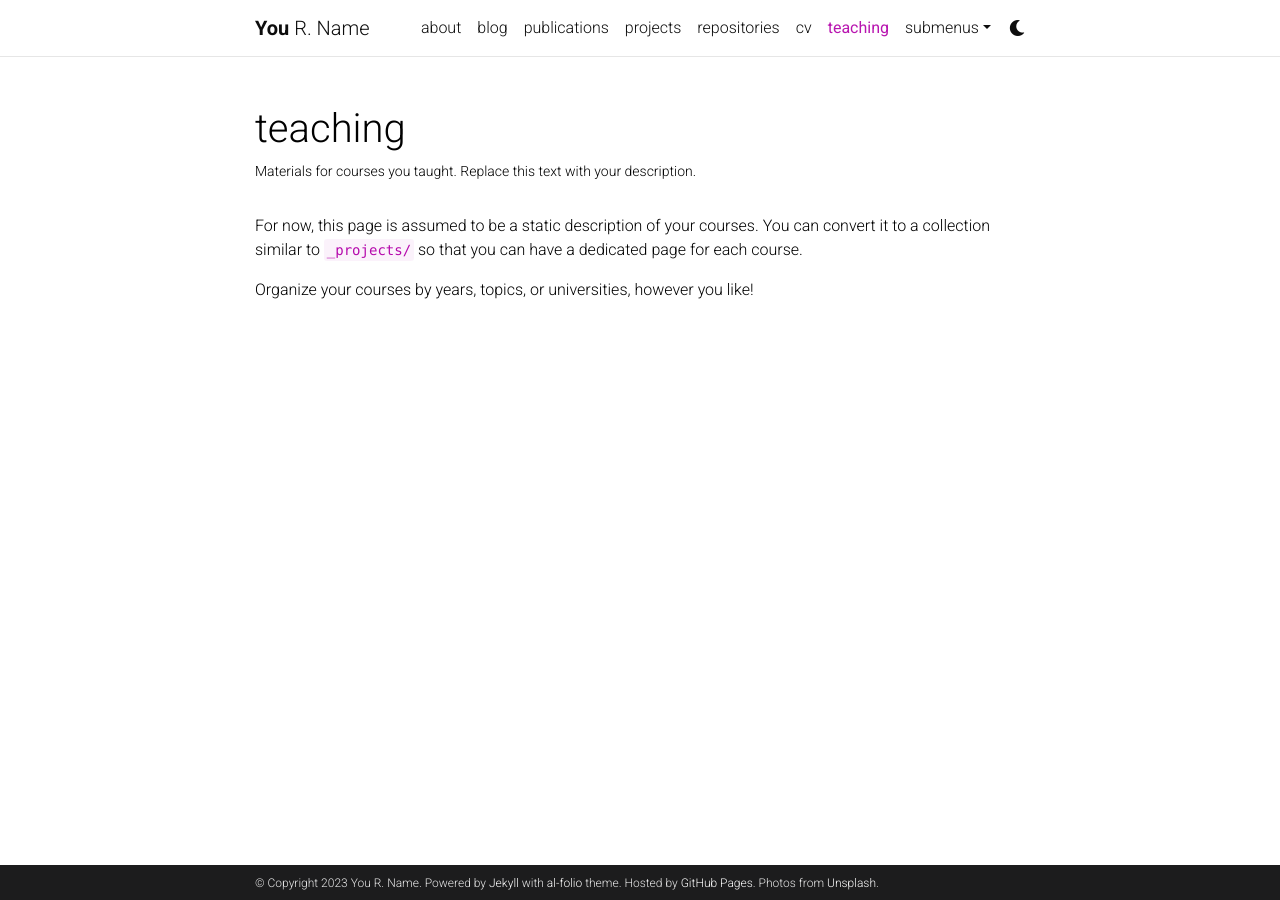
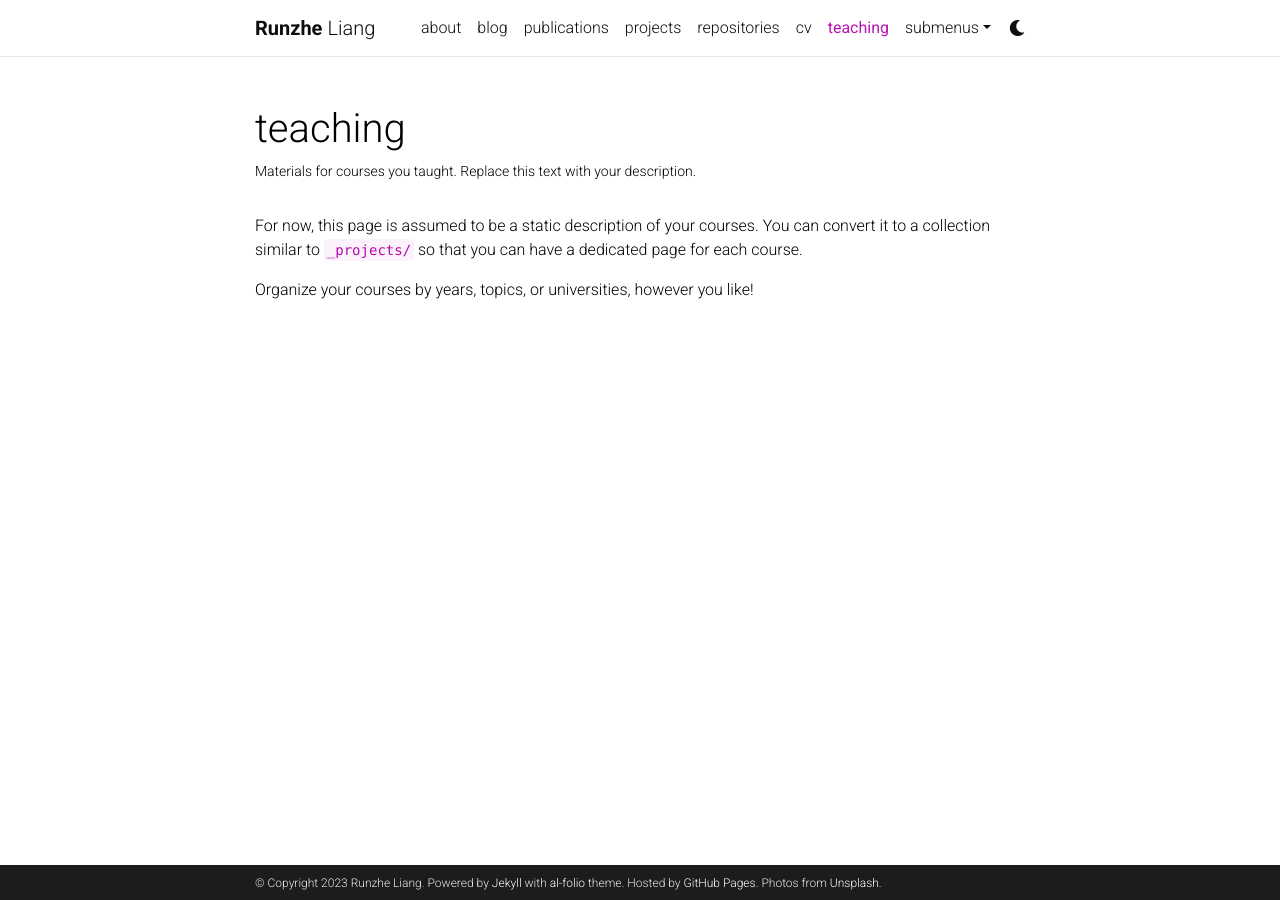
Before and after one commit to Runzhe-Liang/irving-liang.github.io, a Jekyll site: the page built from _pages/teaching.md, in a window 1280 px wide. Built offline with Jekyll 4.4.1, drawn with Linux system fonts in a browser that asks for light colours; comment, search, counter and statistics services are not loaded; a style sheet for code colours, icons or effects is not loaded.

Commit message:
config env and add biography

```diff
--- a/Gemfile
+++ b/Gemfile
@@ -1,5 +1,6 @@
 source 'https://rubygems.org'
 group :jekyll_plugins do
+    gem 'wdm', '>=0.1.0'
     gem 'classifier-reborn'
     gem 'jekyll'
     gem 'jekyll-archives'
--- a/_config.yml
+++ b/_config.yml
@@ -3,10 +3,10 @@
 # -----------------------------------------------------------------------------
 
 title: blank # the website title (if blank, full name will be used instead)
-first_name: You
-middle_name: R.
-last_name: Name
-email: you@example.com
+first_name: Runzhe
+middle_name:
+last_name: Liang
+email: runzheliang.work@gmail.com
 description: > # the ">" symbol means to ignore newlines until "footer_text:"
   A simple, whitespace theme for academics. Based on [*folio](https://github.com/bogoli/-folio) design.
 footer_text: >
@@ -18,8 +18,8 @@
 lang: en # the language of your site (for example: en, fr, cn, ru, etc.)
 icon: ⚛️  # the emoji used as the favicon (alternatively, provide image name in /assets/img/)
 
-url: https://alshedivat.github.io # the base hostname & protocol for your site
-baseurl: /al-folio # the subpath of your site, e.g. /blog/
+url: https://runzheliang.github.io # the base hostname & protocol for your site
+baseurl:  # the subpath of your site, e.g. /blog/
 last_updated: false # set to true if you want to display last updated in the footer
 impressum_path:  # set to path to include impressum link in the footer, use the same path as permalink in a page, helps to conform with EU GDPR
 
@@ -308,7 +308,7 @@
 # -----------------------------------------------------------------------------
 
 imagemagick:
-  enabled: true # enables responsive images for your site (recomended, see https://github.com/alshedivat/al-folio/issues/537)
+  enabled: false # enables responsive images for your site (recommended, see https://github.com/alshedivat/al-folio/issues/537)
   widths:
     - 480
     - 800
```
Also changed, not shown: _pages/about.md (+5 -1 lines).
